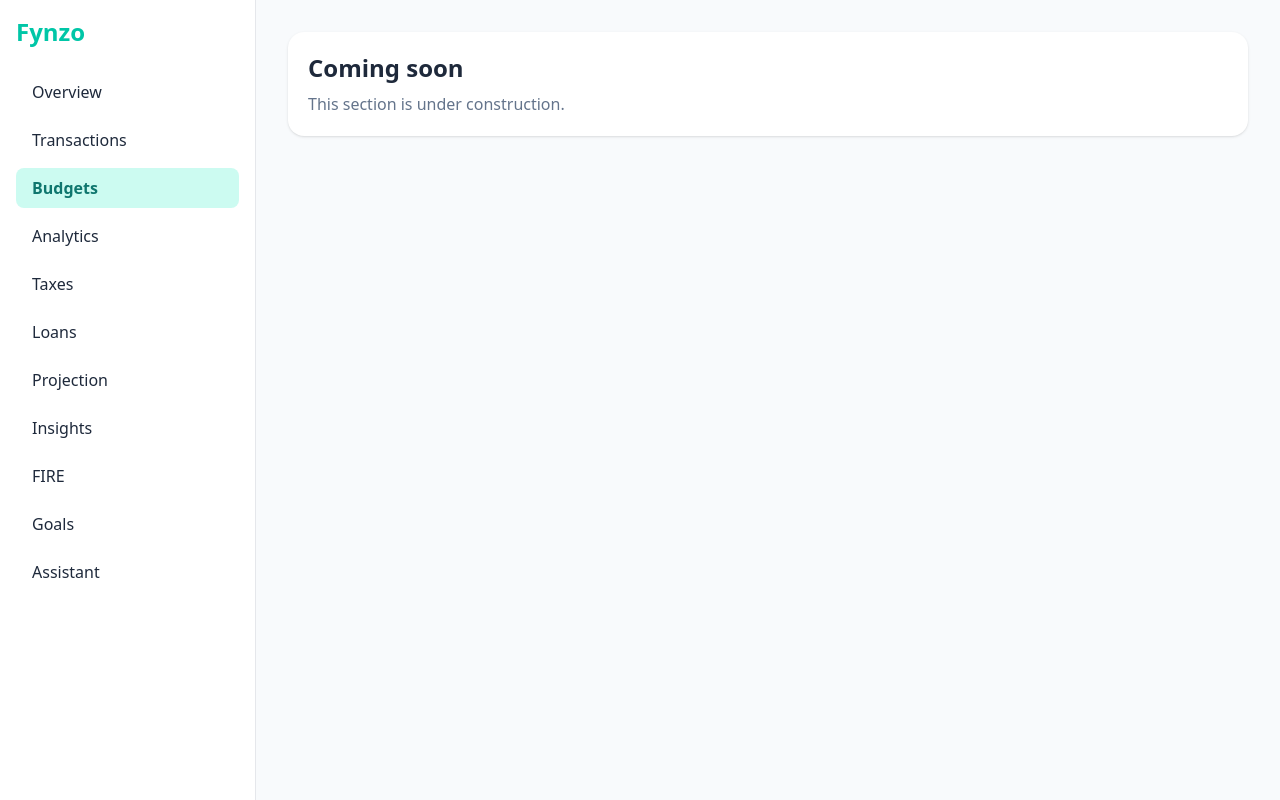
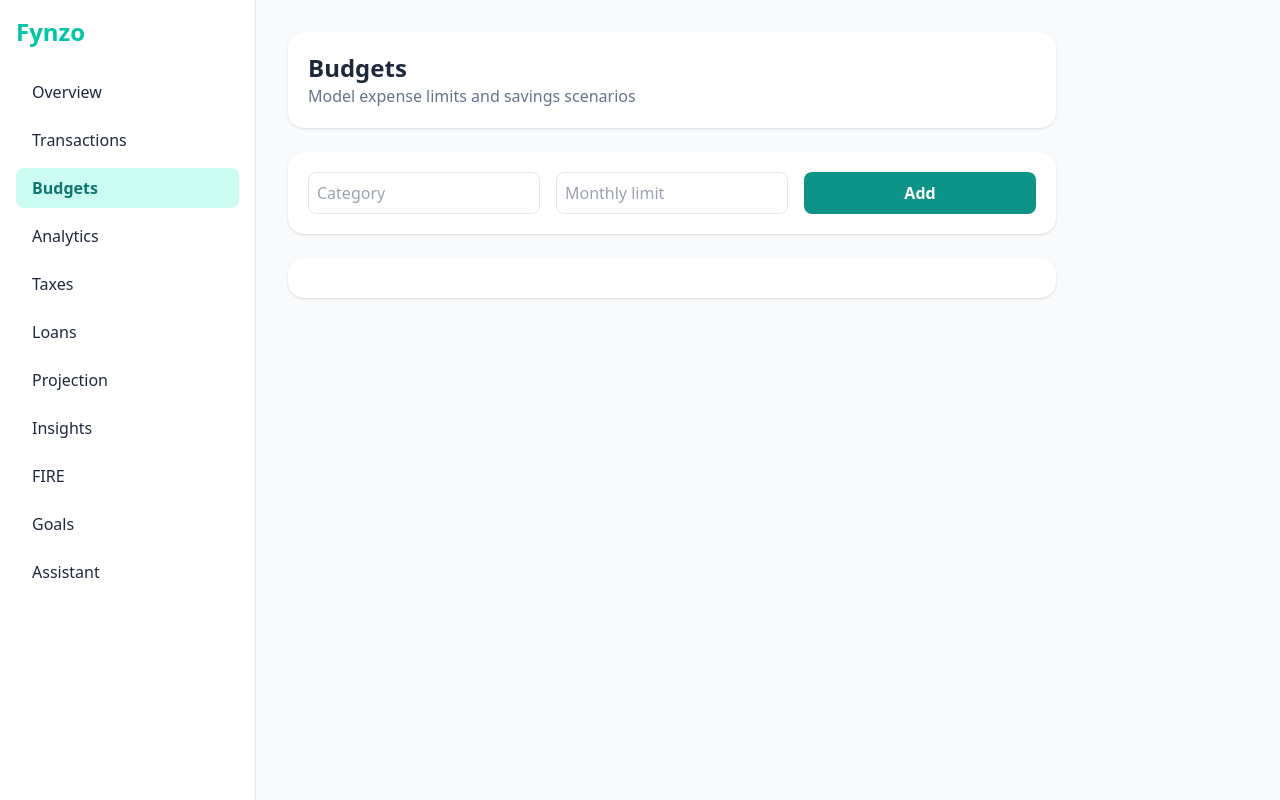
Before and after one commit to prstmalepati/fynzo, a React (Vite) app: page /budgets in a window 1280 px wide. Built offline with nearby package versions, Linux system fonts and the light colour scheme.

Commit message:
Budgets.jsx

```diff
--- a/src/pages/Budgets.jsx
+++ b/src/pages/Budgets.jsx
@@ -1,10 +1,59 @@
-export default function Page() {
+import { useFinance } from "../context/FinanceContext";
+import { useState } from "react";
+
+export default function Budgets() {
+  const { budgets, setBudgets } = useFinance();
+  const [category, setCategory] = useState("");
+  const [amount, setAmount] = useState("");
+
+  function addBudget() {
+    if (!category || !amount) return;
+    setBudgets({ ...budgets, [category]: Number(amount) });
+    setCategory("");
+    setAmount("");
+  }
+
   return (
-    <div className="card">
-      <h1 className="text-2xl font-bold">Coming soon</h1>
-      <p className="mt-2 text-slate-500">
-        This section is under construction.
-      </p>
+    <div className="space-y-6 max-w-3xl">
+      <div className="card">
+        <h1 className="text-2xl font-bold">Budgets</h1>
+        <p className="text-slate-500">
+          Model expense limits and savings scenarios
+        </p>
+      </div>
+
+      <div className="card grid grid-cols-3 gap-4">
+        <input
+          placeholder="Category"
+          value={category}
+          onChange={e=>setCategory(e.target.value)}
+          className="border p-2 rounded-lg"
+        />
+        <input
+          type="number"
+          placeholder="Monthly limit"
+          value={amount}
+          onChange={e=>setAmount(e.target.value)}
+          className="border p-2 rounded-lg"
+        />
+        <button
+          onClick={addBudget}
+          className="bg-teal-600 text-white rounded-lg font-semibold"
+        >
+          Add
+        </button>
+      </div>
+
+      <div className="card">
+        <ul className="space-y-3">
+          {Object.entries(budgets).map(([cat,val])=>(
+            <li key={cat} className="flex justify-between">
+              <span>{cat}</span>
+              <span>€{val.toLocaleString()}</span>
+            </li>
+          ))}
+        </ul>
+      </div>
     </div>
   );
 }
```
